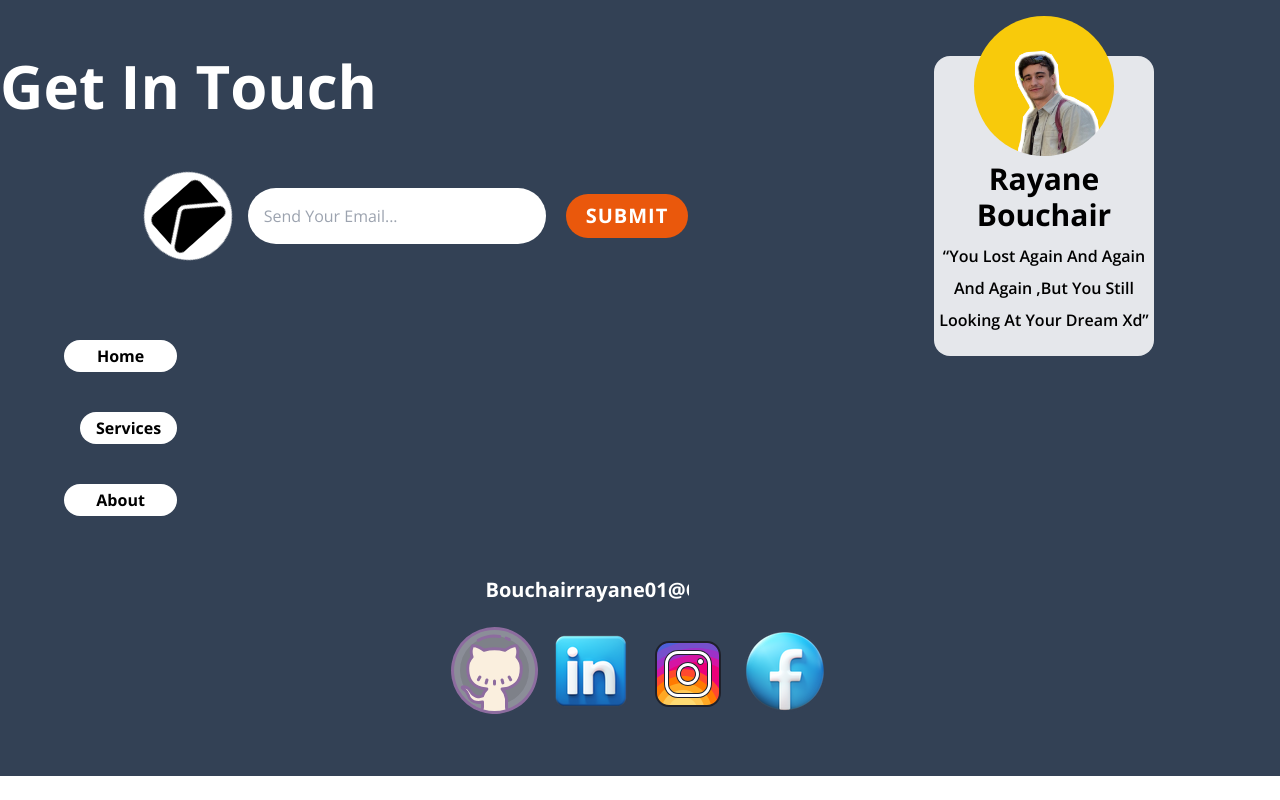
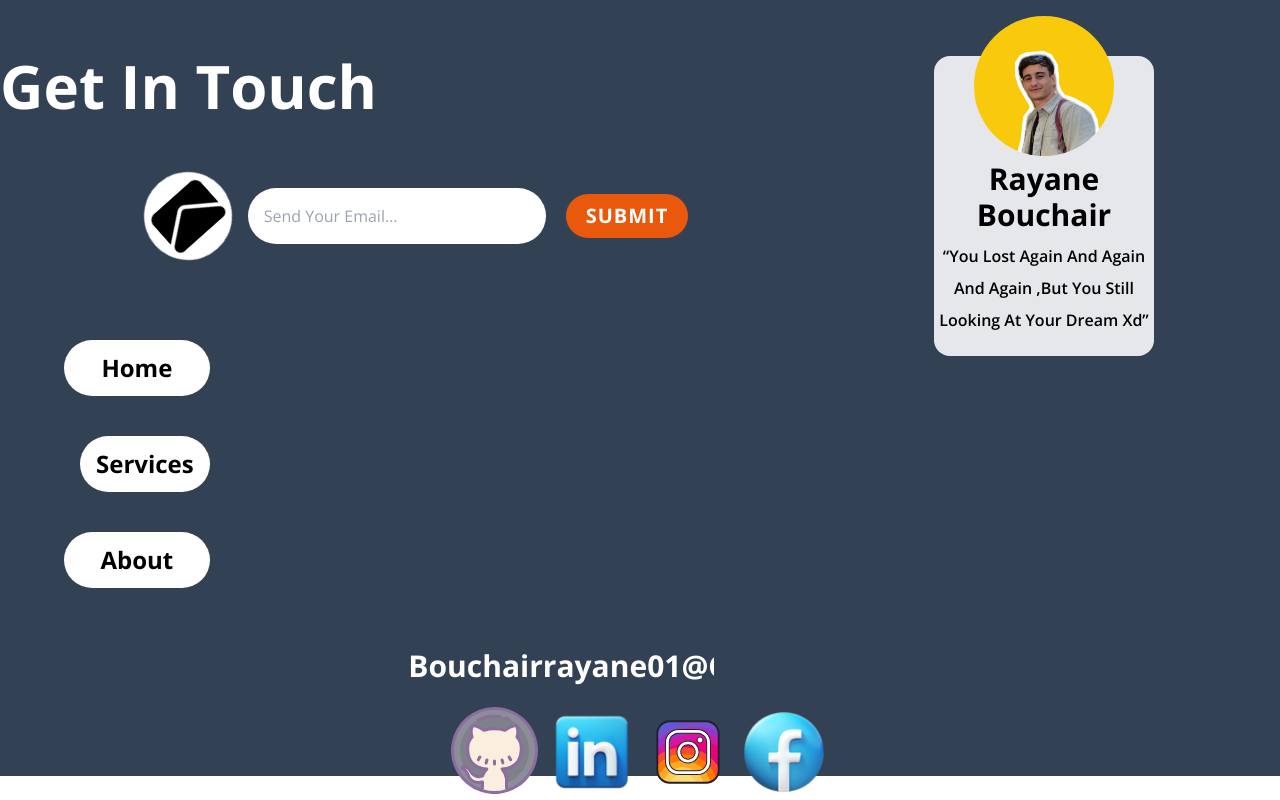
Before and after one commit to rayane1172/rayane-business-site-tailwindCss, a website: page index.html in a window 1280 px wide. Shown: the part 4824-5624 px from the top of the page. Before the commit the page ends 5600 px from the top, so only its background shows below. Drawn offline with nearby package versions, Linux system fonts and the light colour scheme.

Commit message:
0.2 version

```diff
--- a/index.html
+++ b/index.html
@@ -195,13 +195,13 @@
                         class="sm:ml-4 py-4 pr-20 outline-none caret-slate-800 pl-4 text-black rounded-full"
                         placeholder="send your email...">
                     <input type="submit" value="submit"
-                        class="py-2 px-5 bg-orange-600 rounded-full sm:ml-5 font-bold tracking-wider uppercase text-xl cursor-pointer">
+                        class="py-2 px-5 bg-orange-600 rounded-full sm:ml-5 font-bold tracking-wider uppercase text-xl cursor-pointer hover:bg-white hover:text-orange-700">
                 </form>
                 <div class="menu text-black sm:flex sm:flex-col sm:max-w-fit sm:mt-20 mt-8 font-bold text-center sm:pl-14">
-                    <a class="bg-white px-4 py-1 rounded-full ml-2 hover:bg-slate-500 sm:mb-10" href="#home">Home</a>
-                    <a class="bg-white px-4 py-1 rounded-full ml-2 hover:bg-slate-500 sm:mb-10 sm:ml-6"
+                    <a class="bg-white px-4 sm:py-3 py-1 rounded-full ml-2 hover:bg-slate-500 sm:mb-10 text-lg sm:text-2xl" href="#home">Home</a>
+                    <a class="bg-white px-4 sm:py-3 py-1 rounded-full ml-2 hover:bg-slate-500 sm:mb-10 sm:ml-6 text-lg sm:text-2xl"
                         href="#services">services</a>
-                    <a class="bg-white px-4 py-1 rounded-full ml-2 hover:bg-slate-500 sm:mb-10" href="#about">About</a>
+                    <a class="bg-white px-4 sm:py-3 py-1 rounded-full ml-2 hover:bg-slate-500 sm:mb-10 text-lg sm:text-2xl" href="#about">About</a>
                 </div>
             </div>
             <div class="content-box sm:w-[30%]">
@@ -215,18 +215,18 @@
                 </div>
             </div>
             <div class="links text-white mx-auto text-center ">
-                <a class="email text-xl w-fit mx-auto font-bold mb-5 block relative before:absolute after:absolute after:content-[''] after:block after:h-[10px] after:w-[4px] after:bg-orange-700 after:-right-10 after:top-1/2 after:-translate-y-1/2 after:animate-smoothMarcheright" href="mailto:bouchairrayane01@gmail.com">
+                <a class="email text-3xl w-fit mx-auto font-bold mb-5 hidden sm:block relative before:absolute after:absolute after:content-[''] after:block after:h-[10px] after:w-[4px] after:bg-orange-700 after:-right-10 after:top-1/2 after:-translate-y-1/2 after:animate-smoothMarcheright " href="mailto:bouchairrayane01@gmail.com">
                     bouchairrayane01@gmail.com
                 </a>
-                <div class="links-icons flex">
-                    <a href="https://github.com/rayane1172"><img src="imgs/github.svg" alt="git"></a>
+                <div class="links-icons flex sm:justify-center">
+                    <a href="https://github.com/rayane1172"><img src="imgs/github.svg" alt="git" class="sm:w-[96px] w-[50px]"></a>
 
-                    <a href="https://www.linkedin.com/in/rayane-bouchair/"><img src="imgs/linkedin.png" alt="in"></a>
+                    <a href="https://www.linkedin.com/in/rayane-bouchair/"><img src="imgs/linkedin.png" alt="in" class="sm:w-[96px] w-[50px]"></a>
 
-                    <a href="https://www.instagram.com/"><img src="imgs/instagram.svg" alt="is"></a>
+                    <a href="https://www.instagram.com/"><img src="imgs/instagram.svg" alt="is" class="sm:w-[96px] w-[50px]"></a>
 
                     <a href="https://www.facebook.com/profile.php?id=100095321370869"><img src="imgs/facebook-icons.png"
-                            alt="fb"></a>
+                            alt="fb" class="sm:w-[96px] w-[50px]"></a>
 
                 </div>
             </div>
--- a/tailwind.config.js
+++ b/tailwind.config.js
@@ -40,13 +40,13 @@ module.exports = {
           '0%':{
                 right:'-2.5rem',
                 width:'5px',
-                height:'1rem',
+                height:'100%',
                 backgroundColor:'orange',
         },
           '50%':{
                 right:'0',
                 width:'5px',
-                height:'1rem',
+                height:'100%',
                 backgroundColor:'#334155',
           },
           '100%':{
```
Also changed, not shown: dist/output.css.
